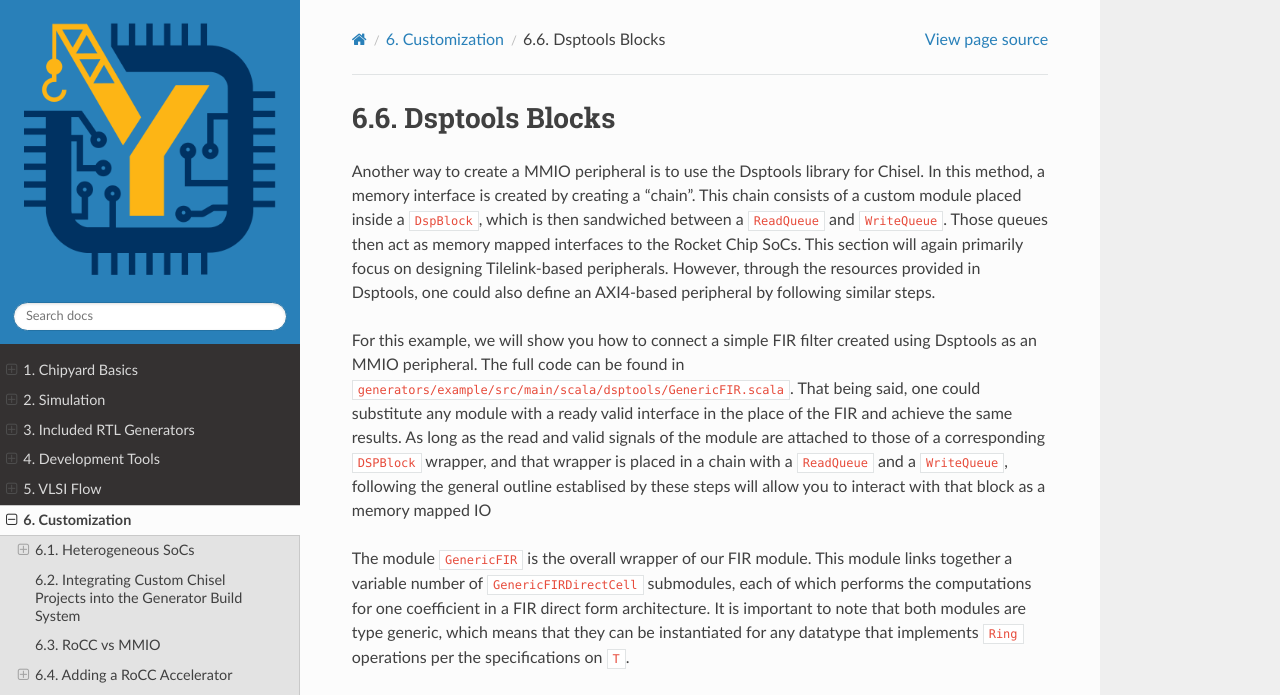
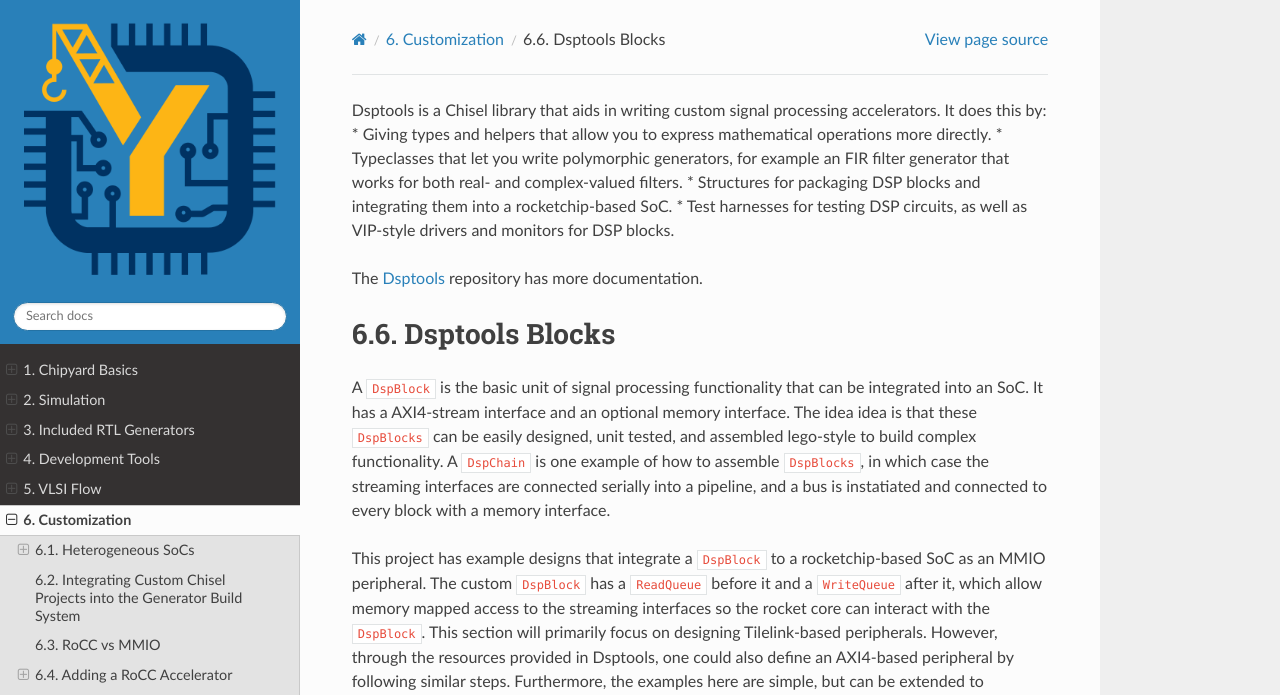
Before and after one commit to ucb-bar/chipyard, a Sphinx documentation site: the page built from docs/Customization/Dsptools-Blocks.rst, in a window 1280 px wide and 1400 px high. Shown: the top 695 px of the window. Built offline with Sphinx 7.4.7 and the Read the Docs theme 2.0.0, drawn with Linux system fonts in a browser that asks for light colours; some of the changed text lies outside the part shown; grey boxes are pictures that could not be loaded.

Commit message:
Incorporate feedback

```diff
--- a/docs/Customization/Dsptools-Blocks.rst
+++ b/docs/Customization/Dsptools-Blocks.rst
@@ -1,11 +1,24 @@
 .. _dsptools-blocks:
+
+Dsptools is a Chisel library that aids in writing custom signal processing accelerators. It does this by:
+* Giving types and helpers that allow you to express mathematical operations more directly.
+* Typeclasses that let you write polymorphic generators, for example an FIR filter generator that works for both real- and complex-valued filters.
+* Structures for packaging DSP blocks and integrating them into a rocketchip-based SoC.
+* Test harnesses for testing DSP circuits, as well as VIP-style drivers and monitors for DSP blocks.
+
+The `Dsptools <https://github.com/ucb-bar/dsptools/>`_ repository has more documentation.
+
 
 Dsptools Blocks
 ===============
+A ``DspBlock`` is the basic unit of signal processing functionality that can be integrated into an SoC.
+It has a AXI4-stream interface and an optional memory interface.
+The idea idea is that these ``DspBlocks`` can be easily designed, unit tested, and assembled lego-style to build complex functionality.
+A ``DspChain`` is one example of how to assemble ``DspBlocks``, in which case the streaming interfaces are connected serially into a pipeline, and a bus is instatiated and connected to every block with a memory interface.
 
-Another way to create a MMIO peripheral is to use the Dsptools library for Chisel. In this method, a memory interface is created by creating a "chain". This chain consists of a custom module placed inside a ``DspBlock``, which is then sandwiched between a ``ReadQueue`` and ``WriteQueue``. Those queues then act as memory mapped interfaces to the Rocket Chip SoCs. This section will again primarily focus on designing Tilelink-based peripherals. However, through the resources provided in Dsptools, one could also define an AXI4-based peripheral by following similar steps.
+This project has example designs that integrate a ``DspBlock`` to a rocketchip-based SoC as an MMIO peripheral. The custom ``DspBlock`` has a ``ReadQueue`` before it and a ``WriteQueue`` after it, which allow memory mapped access to the streaming interfaces so the rocket core can interact with the ``DspBlock``.  This section will primarily focus on designing Tilelink-based peripherals. However, through the resources provided in Dsptools, one could also define an AXI4-based peripheral by following similar steps. Furthermore, the examples here are simple, but can be extended to implement more complex accelerators, for example an `OFDM baseband <https://github.com/grebe/ofdm>`_ or a `spectrometer <https://github.com/ucb-art/craft2-chip>`_.
 
-For this example, we will show you how to connect a simple FIR filter created using Dsptools as an MMIO peripheral. The full code can be found in ``generators/example/src/main/scala/dsptools/GenericFIR.scala``. That being said, one could substitute any module with a ready valid interface in the place of the FIR and achieve the same results. As long as the read and valid signals of the module are attached to those of a corresponding ``DSPBlock`` wrapper, and that wrapper is placed in a chain with a ``ReadQueue`` and a ``WriteQueue``, following the general outline establised by these steps will allow you to interact with that block as a memory mapped IO
+For this example, we will show you how to connect a simple FIR filter created using Dsptools as an MMIO peripheral. The full code can be found in ``generators/example/src/main/scala/dsptools/GenericFIR.scala``. That being said, one could substitute any module with a ready valid interface in the place of the FIR and achieve the same results. As long as the read and valid signals of the module are attached to those of a corresponding ``DSPBlock`` wrapper, and that wrapper is placed in a chain with a ``ReadQueue`` and a ``WriteQueue``, following the general outline establised by these steps will allow you to interact with that block as a memory mapped IO.
 
 The module ``GenericFIR`` is the overall wrapper of our FIR module. This module links together a variable number of ``GenericFIRDirectCell`` submodules, each of which performs the computations for one coefficient in a FIR direct form architecture. It is important to note that both modules are type generic, which means that they can be instantiated for any datatype that implements ``Ring`` operations per the specifications on ``T``.
 
@@ -88,7 +101,7 @@ Finally, we create the configuration class in ``generators/example/src/main/scal
 Testing
 -------
 
-We can now test that the FIR is working. The test program is found in ``tests/gcd.c``.
+We can now test that the FIR is working. The test program is found in ``tests/fir.c``.
 
 .. literalinclude:: ../../tests/fir.c
     :language: c
```
Also changed, not shown: other parts of docs/Customization/Dsptools-Blocks.rst (+6 -6 lines), 5 other files.
